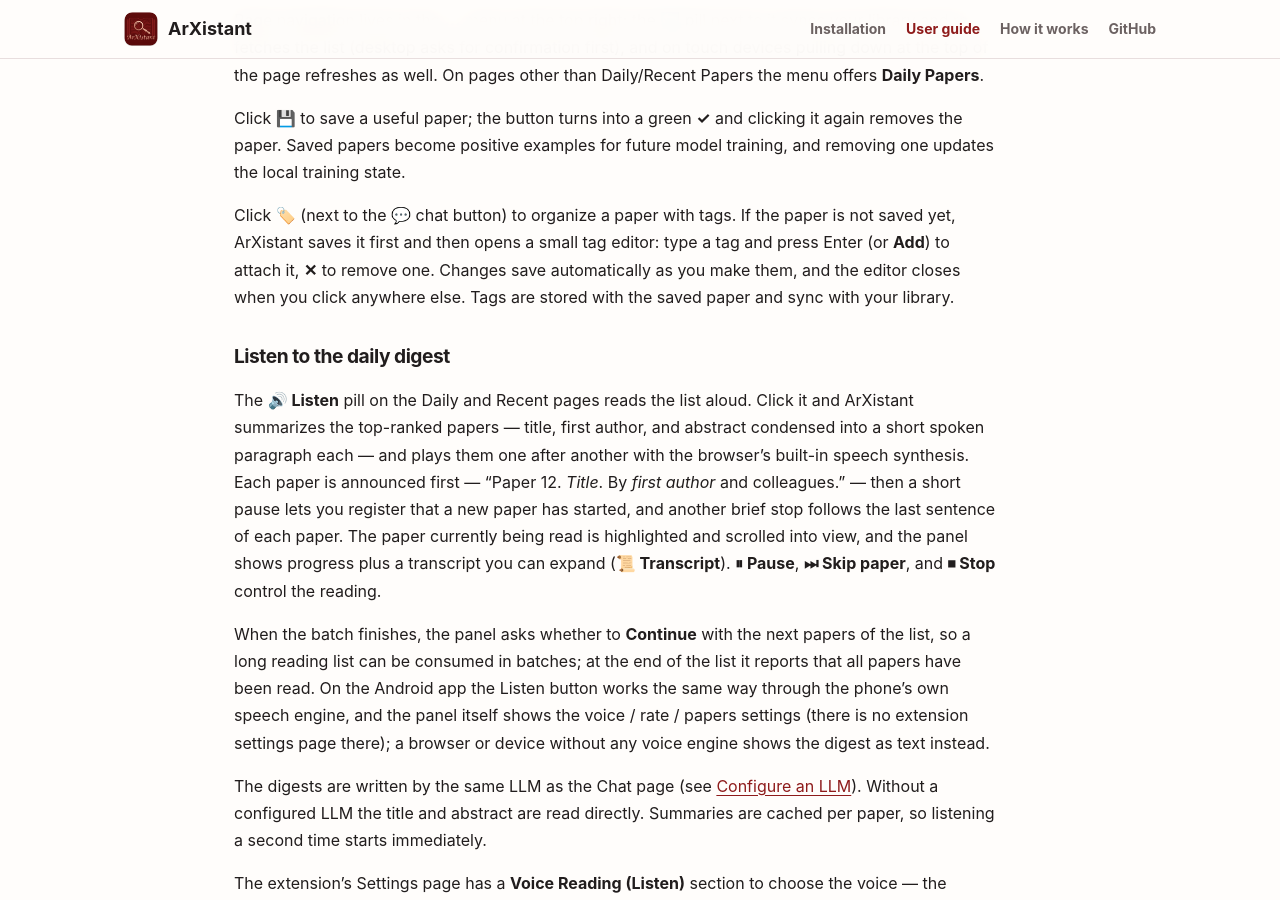
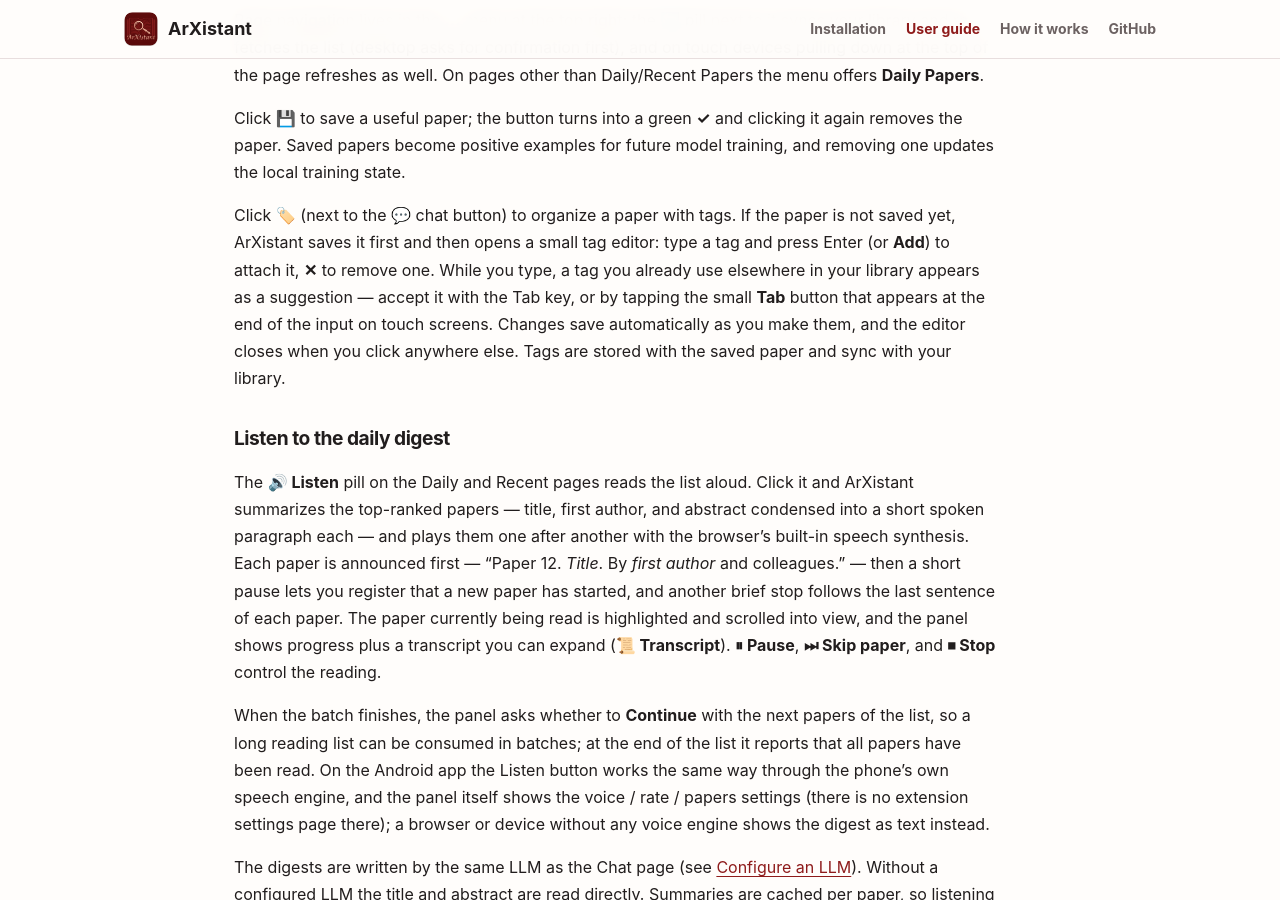
Before and after one commit to jyshangguan/ArXistant, a Jekyll site: the page built from docs/user-guide.md, in a window 1280 px wide and 900 px high, scrolled down 1697 px. Built offline with Jekyll 4.4.1, drawn with Linux system fonts in a browser that asks for light colours.

Commit message:
Docs: describe the tag editor's suggestion affordances
The Daily/Recent tag editor's inline suggestion (ghost completion) was
never documented; it now also names the touch path — the tappable Tab
button added for Android soft keyboards in v0.4.7 — alongside the
keyboard Tab key.

```diff
--- a/docs/user-guide.md
+++ b/docs/user-guide.md
@@ -63,7 +63,10 @@ future model training, and removing one updates the local training state.
 Click **🏷️** (next to the 💬 chat button) to organize a paper with tags. If the
 paper is not saved yet, ArXistant saves it first and then opens a small tag
 editor: type a tag and press Enter (or **Add**) to attach it, **✕** to remove
-one. Changes save automatically as you make them, and the editor closes when
+one. While you type, a tag you already use elsewhere in your library appears
+as a suggestion — accept it with the Tab key, or by tapping the small **Tab**
+button that appears at the end of the input on touch screens. Changes save
+automatically as you make them, and the editor closes when
 you click anywhere else. Tags are stored with the saved paper and sync with
 your library.
 
```
